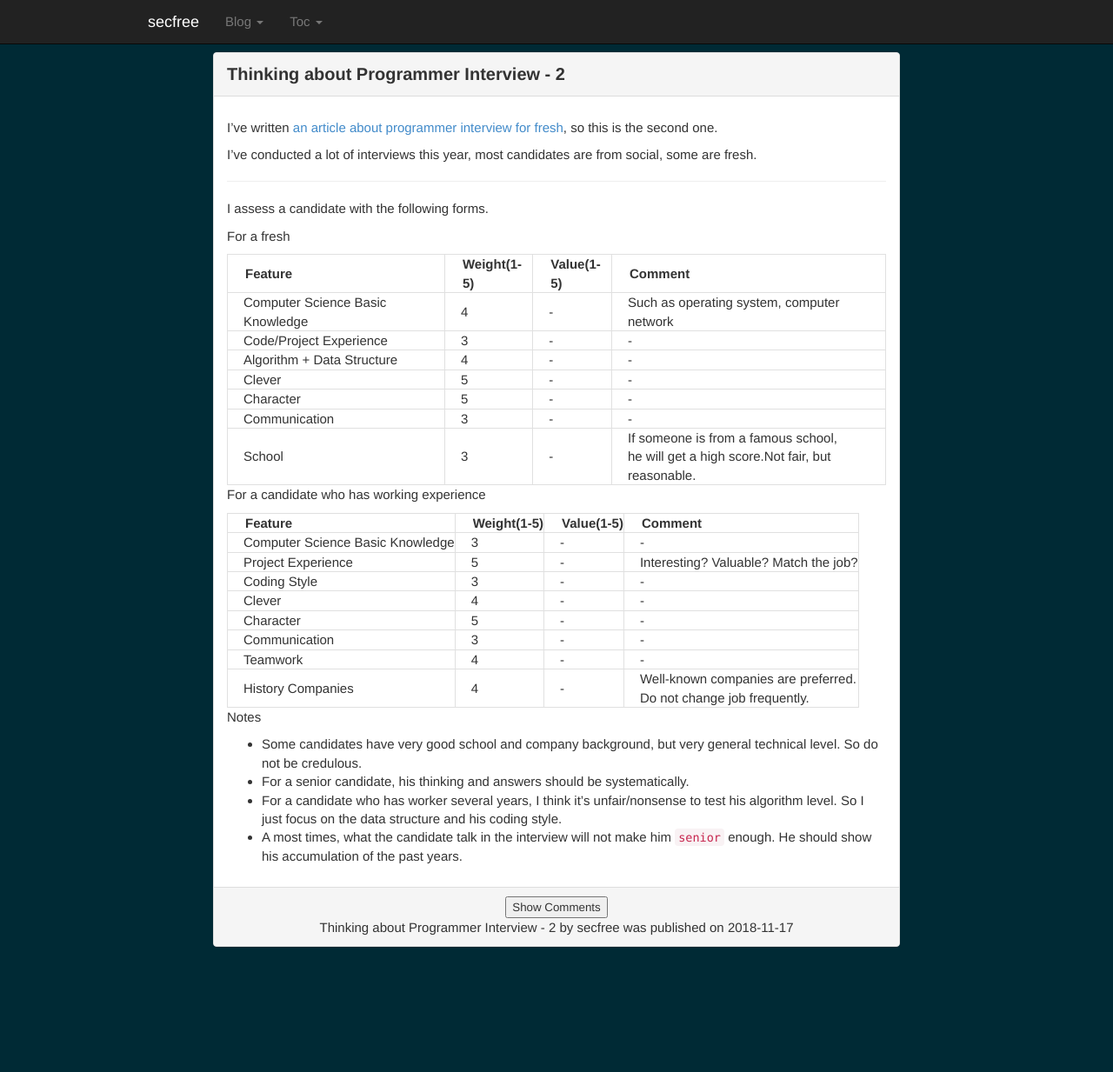
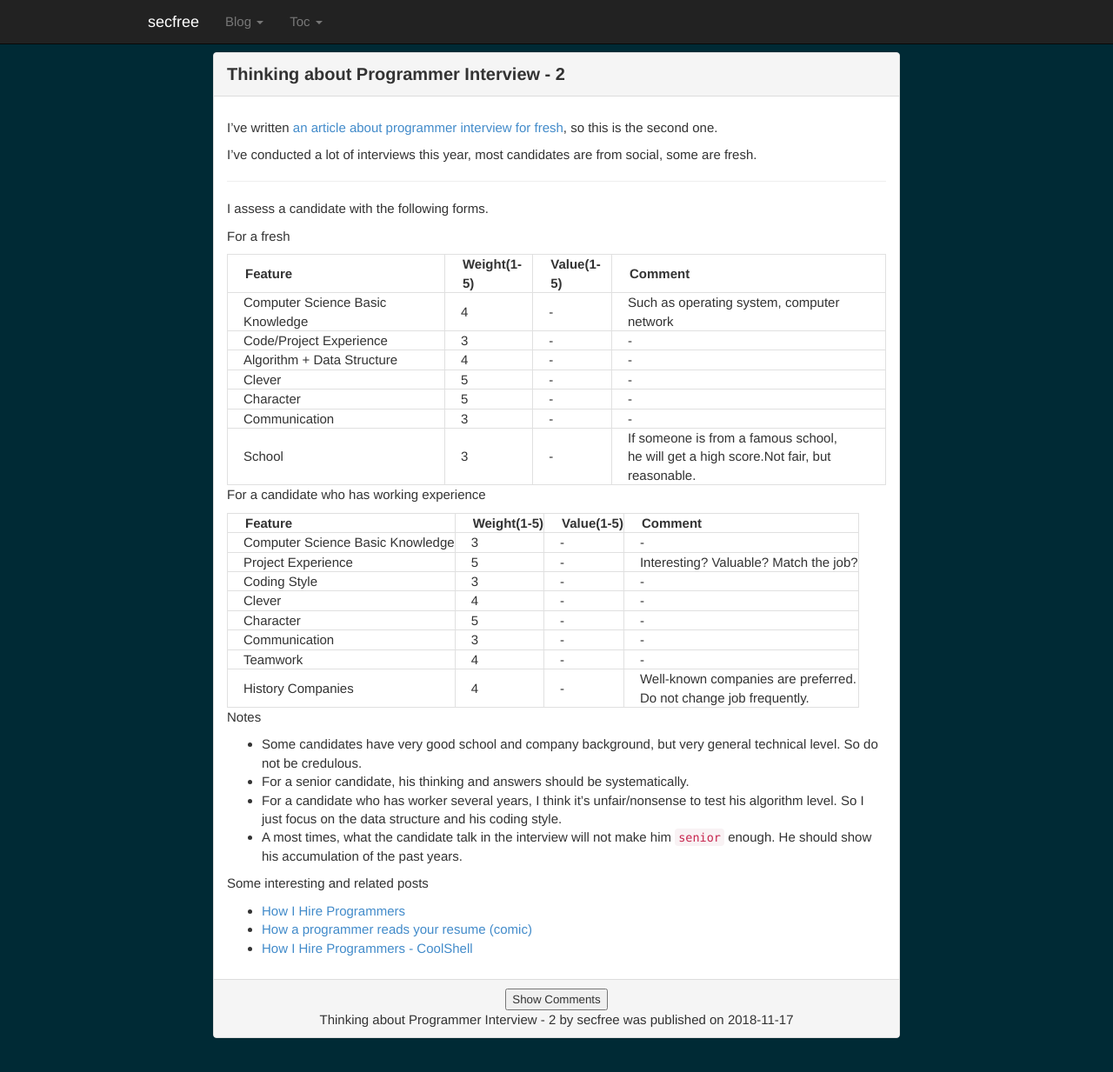
Before and after one commit to secfree/secfree.github.io, a Jekyll site: the page built from _posts/2018-11-17-thinking-about-programmer-intervew.md, in a window 1280 px wide and 1274 px high. Shown: the top 1233 px of the window at 87% size. Built offline with Jekyll 4.4.1, drawn with Linux system fonts in a browser that asks for light colours; nearby versions of some CDN libraries.

Commit message:
Add refer

```diff
--- a/_posts/2018-11-17-thinking-about-programmer-intervew.md
+++ b/_posts/2018-11-17-thinking-about-programmer-intervew.md
@@ -42,3 +42,9 @@ Notes
 - For a senior candidate, his thinking and answers should be systematically.
 - For a candidate who has worker several years, I think it's unfair/nonsense to test his algorithm level. So I just focus on the data structure and his coding style.
 - A most times, what the candidate talk in the interview will not make him `senior` enough. He should show his accumulation of the past years.
+
+Some interesting and related posts
+
+- [How I Hire Programmers](http://www.aaronsw.com/weblog/hiring)
+- [How a programmer reads your resume (comic)](http://stevehanov.ca/blog/index.php?id=56)
+- [How I Hire Programmers - CoolShell](https://coolshell.cn/articles/1870.html)
```
